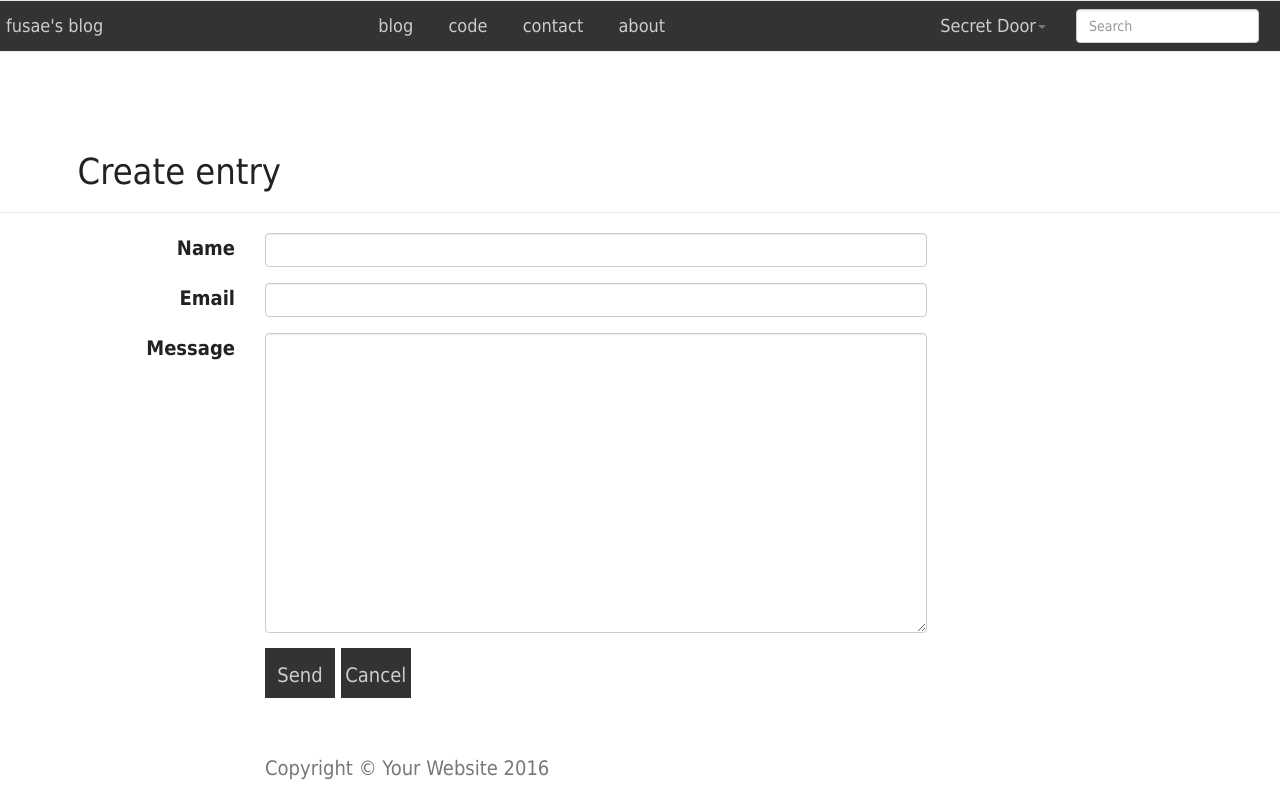
After one commit to fusae/micro_blog, a Flask app: page /contact in a window 1280 px wide. The commit adds this page. Run offline with Flask 2, Linux system fonts and the light colour scheme; some libraries are stand-ins or nearby versions.

Commit message:
finish contact me function

```diff
--- a/app/static/css/blog.css
+++ b/app/static/css/blog.css
@@ -74,6 +74,11 @@ footer a{
     text-decoration: none;
 }
 
+label{
+    text-align: right;
+}
+
+
 /* navbar */
 .navbar-default {
     background-color: #333;
--- a/app/static/css/manage_blog.css
+++ b/app/static/css/manage_blog.css
@@ -2,7 +2,10 @@
 #url_title,
 #tags,
 #abstract,
-#content{
+#content,
+#name,
+#email,
+#message{
     width: 70%;
 }
 
@@ -36,6 +39,7 @@ input[type="submit"]{
     color: #ccc;
 }
 
-#cancel{
+#cancel,
+#cancel_ano{
     padding-top: 1px;
 }
--- a/app/templates/base.html
+++ b/app/templates/base.html
@@ -58,7 +58,7 @@
       <ul class="nav navbar-nav">
         <div class=box><a href="/"><li>blog</li></a></div>
         <div class=box><a href="https://github.com/fusae" target="_blank"><li>code</li></a></div>
-        <div class=box><a href="#"><li>contact</li></a></div>
+        <div class=box><a href="{{ url_for('contact') }}"><li>contact</li></a></div>
         <div class=box><a href="#"><li>about</li></a></div>
       </ul>
       <form class="navbar-form navbar-right" method="get" action="#" id="search-form">
--- /dev/null
+++ b/app/templates/contact.html
@@ -0,0 +1,40 @@
+{% extends "base.html" %}
+{% block include %}
+<link href="{{ url_for('static', filename='css/manage_blog.css') }}" rel="stylesheet"/>
+{% endblock %}
+
+{% block content %}
+<div id="entry"><h1>Create entry</h1></div>
+<hr/>
+<div class="container">
+   <form action="#" method=post class="form-horizontal">
+        <input type="hidden" name="csrf_token" value="{{ csrf_token() }}"/>
+
+        <div class="form-group row">
+            <label for="name" class="col-sm-2 col-form-label">Name</label>
+            <div class="col-sm-10">
+                <input class="form-control" id="name" name="name" type="text"/>
+            </div>
+            </div>
+         <div class="form-group row">
+            <label for="email" class="col-sm-2 col-form-label">Email</label>
+              <div class="col-sm-10">
+                <input class="form-control" id="email" name="email" type="text"/>
+              </div>
+        </div>
+            <div class="form-group row">
+              <label for="message" class="col-sm-2 col-form-label">Message</label>
+              <div class="col-sm-10">
+                <textarea class="form-control" id="message" name="message" style="height: 300px;"></textarea>
+              </div>
+        </div>
+       <div class="form-group">
+              <div class="col-sm-offset-2 col-sm-10">
+                <div class="bttn"><input type="submit" value="Send"></div>
+                <div class="bttn" id="cancel_ano"><a href="{{ url_for('index') }}">Cancel</a></div>
+              </div>
+        </div>
+    </form>
+</div>
+
+{% endblock %}
--- a/app/views.py
+++ b/app/views.py
@@ -1,6 +1,6 @@
 from flask import render_template, flash, redirect, session, url_for, request, g, abort
 from flask_login import login_user, logout_user, current_user
-from app import app, db, lm
+from app import app, db, lm, mail
 from .forms import LoginForm, RegisterForm, BlogForm
 from .models import User, Post
 from .pagination import Pagination
@@ -9,6 +9,7 @@ import hashlib
 import functools
 import mistune
 from flask import Markup
+from flask_mail import Message
 
 def login_required(fn):
         @functools.wraps(fn)
@@ -215,3 +216,19 @@ def show_tag(tag):
     pagination = Pagination(page, per_page, count, postCollection)
 
     return render_template('show_tag.html', posts=posts, pagination=pagination, TAG=tag)
+
+@app.route('/contact', methods=['GET', 'POST'])
+def contact():
+    if request.method == 'GET':
+        return render_template('contact.html')
+
+    name = request.form.get('name');
+    email = request.form.get('email');
+    message = request.form.get('message');
+    msg = Message(
+            subject=name,
+            body='<{}> '.format(email) + message,
+            recipients=['fusae_js@163.com']
+            )
+    mail.send(msg)
+    return redirect(url_for('index'))
```
Also changed, not shown: app/__init__.py (+13 -7 lines), app/templates/manage_blog.html (+5 -5 lines), config.py (+8 -0 lines).
